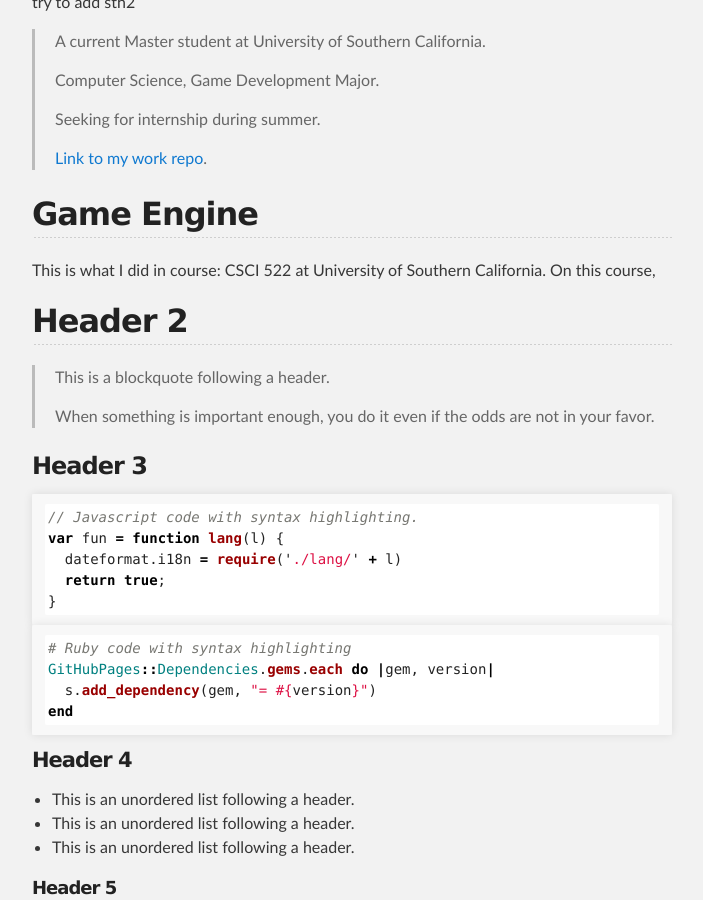
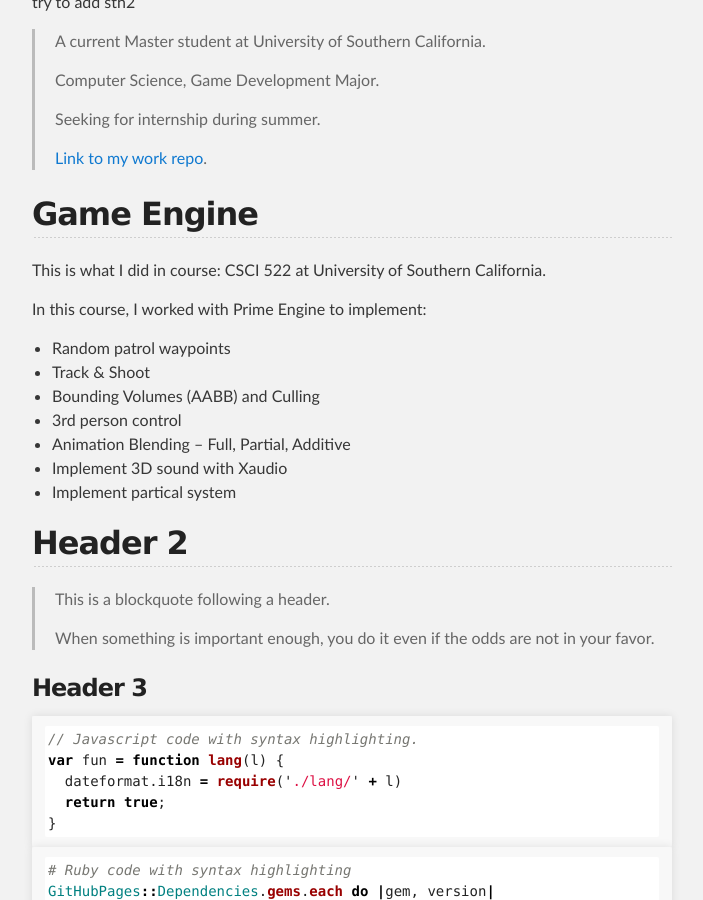
Before and after one commit to shinoobu/My-Portfolio, a Jekyll site: the page built from index.md, in a window 1280 px wide and 900 px high, scrolled down 309 px. Shown: the whole window, without its empty margins (288-991 px from the left). Built offline with Jekyll 4.4.1, drawn with Linux system fonts in a browser that asks for light colours.

Commit message:
Update index.md

```diff
--- a/index.md
+++ b/index.md
@@ -21,7 +21,17 @@ try to add sth2
 ## Game Engine
 
 This is what I did in course: CSCI 522 at University of Southern California.
-On this course,
+
+In this course, I worked with Prime Engine to implement:
+
+*   Random patrol waypoints
+*   Track & Shoot
+*   Bounding Volumes (AABB) and Culling
+*   3rd person control
+*   Animation Blending -- Full, Partial, Additive
+*   Implement 3D sound with Xaudio
+*   Implement partical system
+
 
 ## Header 2
 
```
